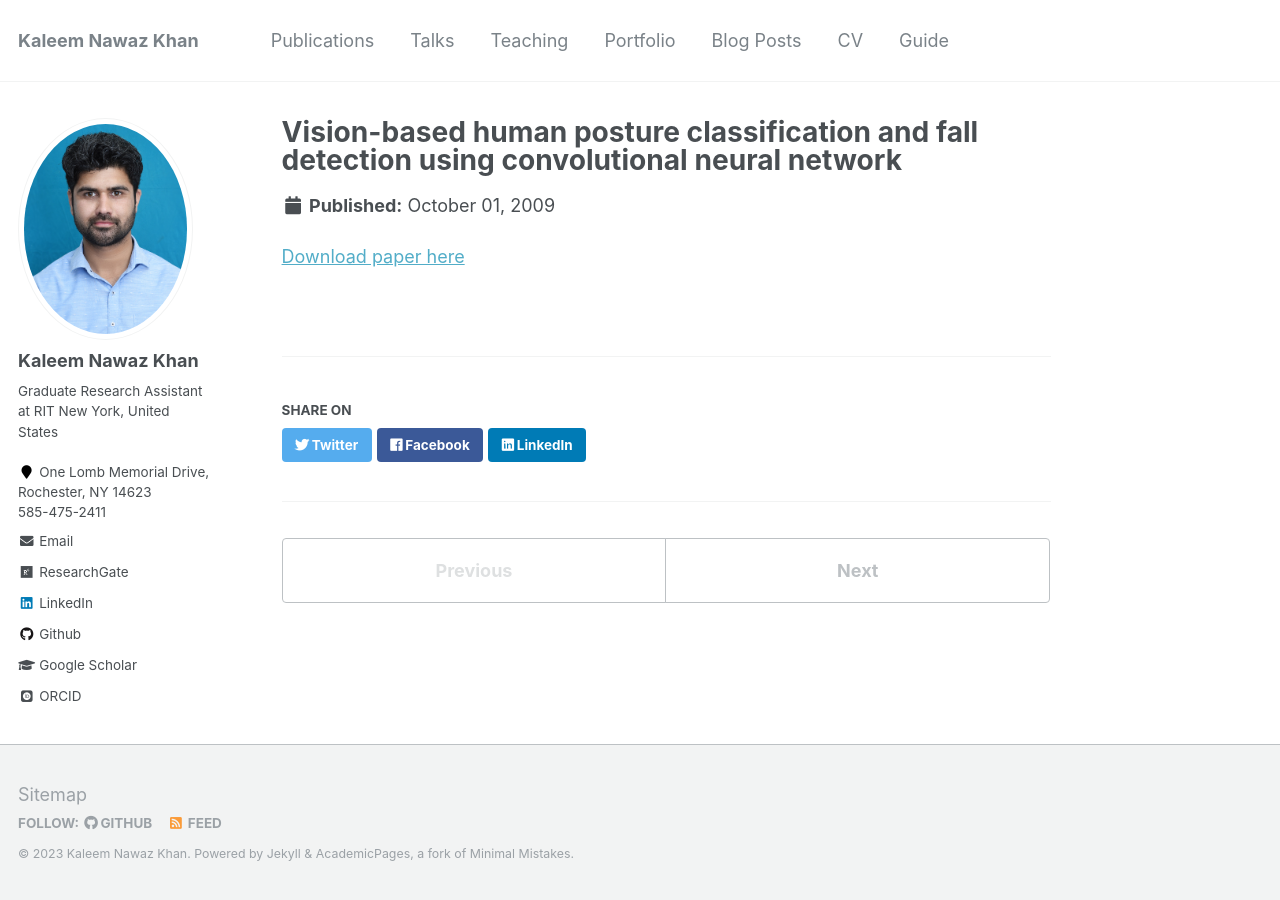
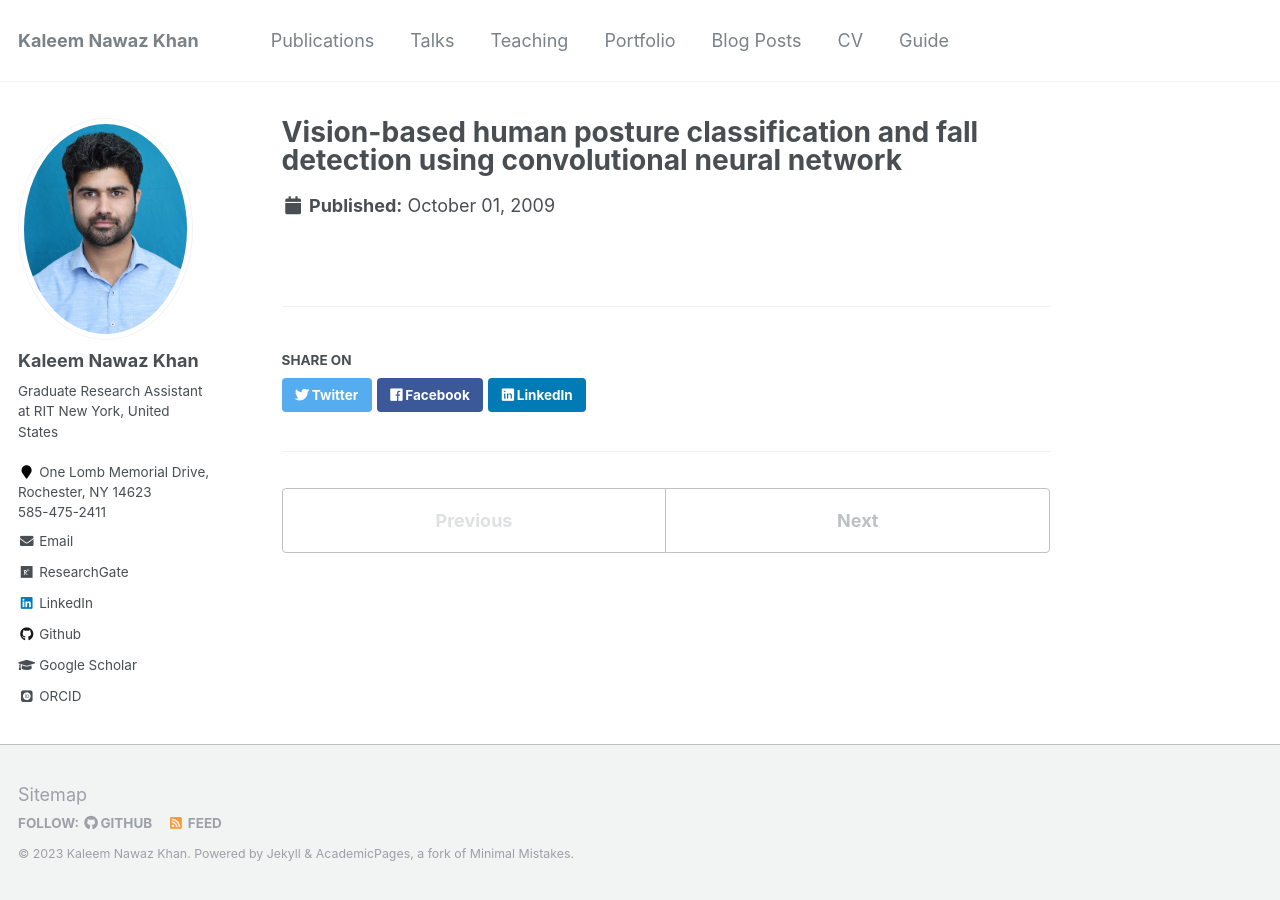
Before and after one commit to KaleemNwzKhan/KaleemNwzKhan.github.io, a Jekyll site: the page built from _publications/2009-10-01-paper-title-number-1.md, in a window 1280 px wide. Built offline with Jekyll 4.4.1, drawn with Linux system fonts in a browser that asks for light colours; some web fonts are replaced.

Commit message:
Index Page changes

```diff
--- a/_publications/2009-10-01-paper-title-number-1.md
+++ b/_publications/2009-10-01-paper-title-number-1.md
@@ -8,4 +8,3 @@ collection: publications
 paperurl: 'https://doi.org/10.1109/ICAI52203.2021.9445263'
 #citation: 'Your Name, You. (2009). &quot;Paper Title Number 1.&quot; <i>Journal 1</i>. 1(1).'
 ---
-[Download paper here](https://doi.org/10.1109/ICAI52203.2021.9445263)
```
Also changed, not shown: 1 other file.
